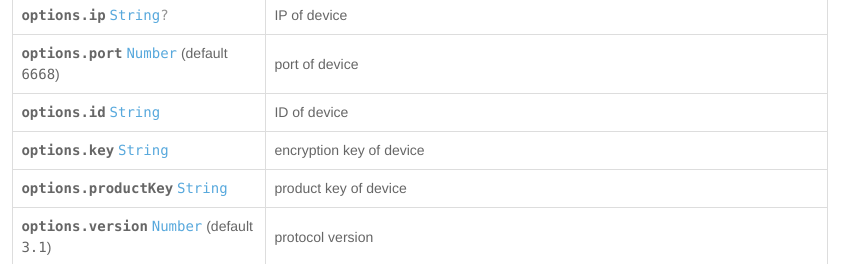
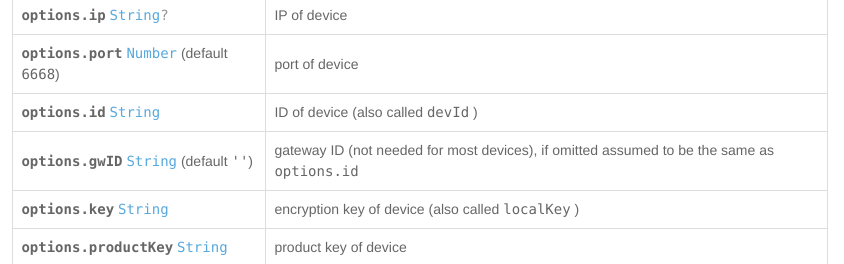
Before and after one commit to codetheweb/tuyapi, a website: page docs/index.html in a window 1280 px wide. Shown: the part 313-577 px from the top of the page, 436-1280 px from the left. Drawn offline with Linux system fonts and the light colour scheme.

Commit message:
Add `gwId` to requests

```diff
--- a/docs/index.html
+++ b/docs/index.html
@@ -230,7 +230,22 @@
                 <tr>
   <td class='break-word'><span class='code bold'>options.id</span> <code class='quiet'><a href="https://developer.mozilla.org/docs/Web/JavaScript/Reference/Global_Objects/String">String</a></code>
   </td>
-  <td class='break-word'><span>ID of device
+  <td class='break-word'><span>ID of device (also called
+<code>devId</code>
+)
+</span></td>
+</tr>
+
+
+
+                <tr>
+  <td class='break-word'><span class='code bold'>options.gwID</span> <code class='quiet'><a href="https://developer.mozilla.org/docs/Web/JavaScript/Reference/Global_Objects/String">String</a></code>
+
+    (default <code>&#39;&#39;</code>)
+  </td>
+  <td class='break-word'><span>gateway ID (not needed for most devices),
+if omitted assumed to be the same as
+<code>options.id</code>
 </span></td>
 </tr>
 
@@ -239,7 +254,9 @@
                 <tr>
   <td class='break-word'><span class='code bold'>options.key</span> <code class='quiet'><a href="https://developer.mozilla.org/docs/Web/JavaScript/Reference/Global_Objects/String">String</a></code>
   </td>
-  <td class='break-word'><span>encryption key of device
+  <td class='break-word'><span>encryption key of device (also called
+<code>localKey</code>
+)
 </span></td>
 </tr>
 
```
Also changed, not shown: index.js (+10 -3 lines), 1 other file.
